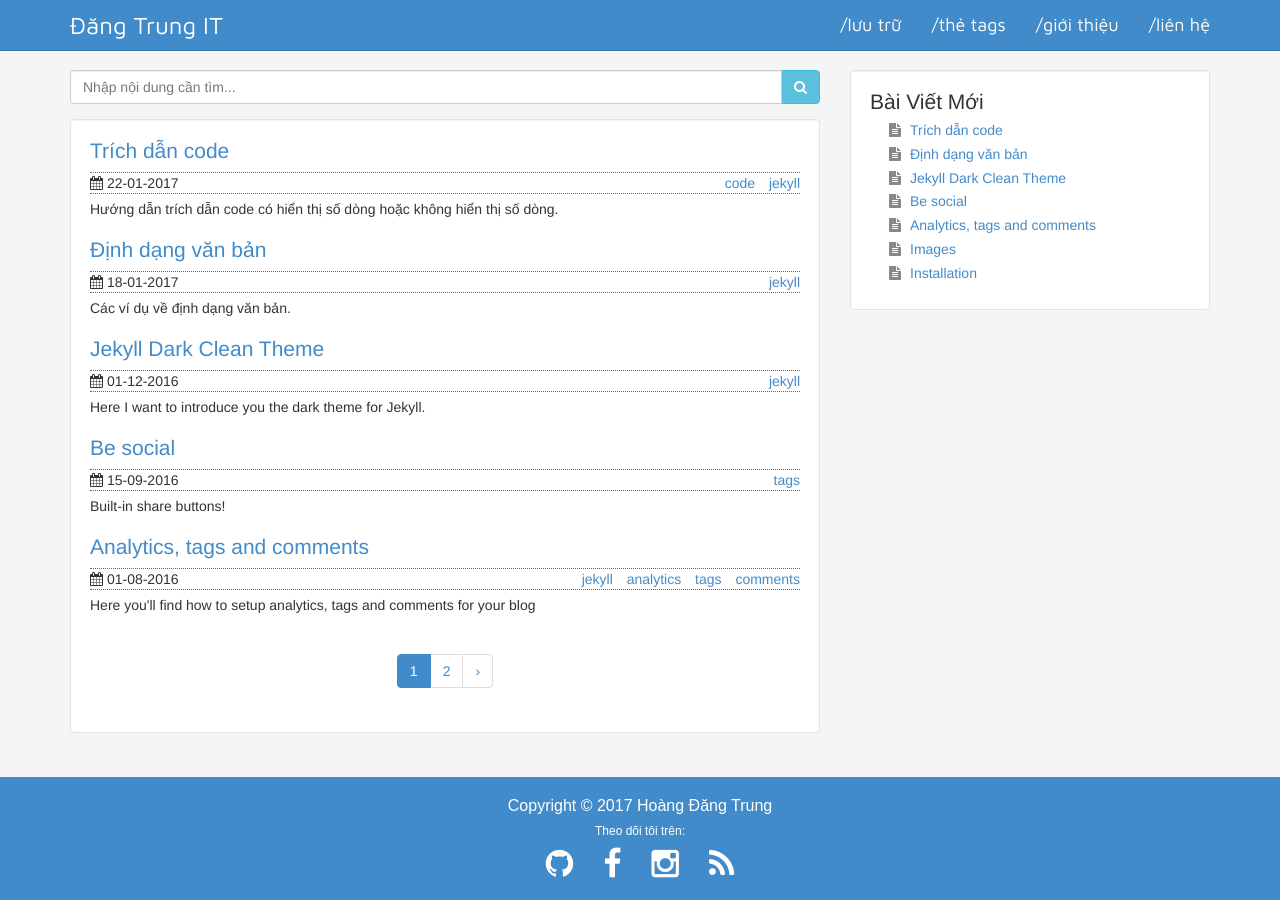
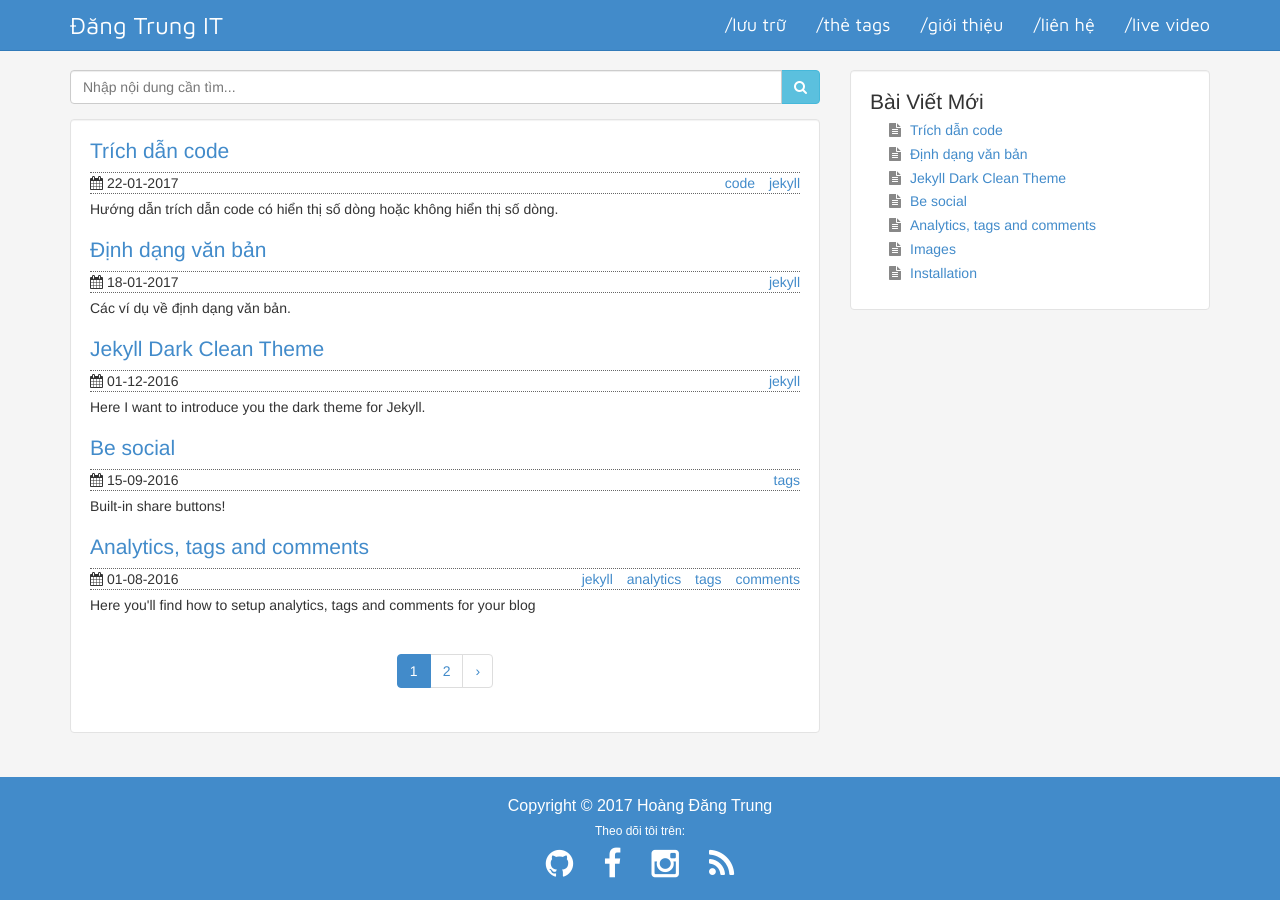
Before and after one commit to hoangdangtrungvn/hoangdangtrungvn.github.io, a Jekyll site: the page built from index.html, in a window 1280 px wide. Built offline with Jekyll 4.4.1, drawn with Linux system fonts in a browser that asks for light colours; the list of posts is cut into pages by our own code.

Commit message:
Update header.html

```diff
--- a/_includes/header.html
+++ b/_includes/header.html
@@ -43,6 +43,7 @@
 					<li><a href="{{site.baseurl | prepend:site.url}}/tags">/thẻ tags</a></li>
 					<li><a href="{{site.baseurl | prepend:site.url}}/about">/giới thiệu</a></li>
 					<li><a href="{{site.baseurl | prepend:site.url}}/contact">/liên hệ</a></li>
+					<li><a id="live-video" href="#">/live video</a></li>
 				</ul>
 			</div>
 		</div>
```
